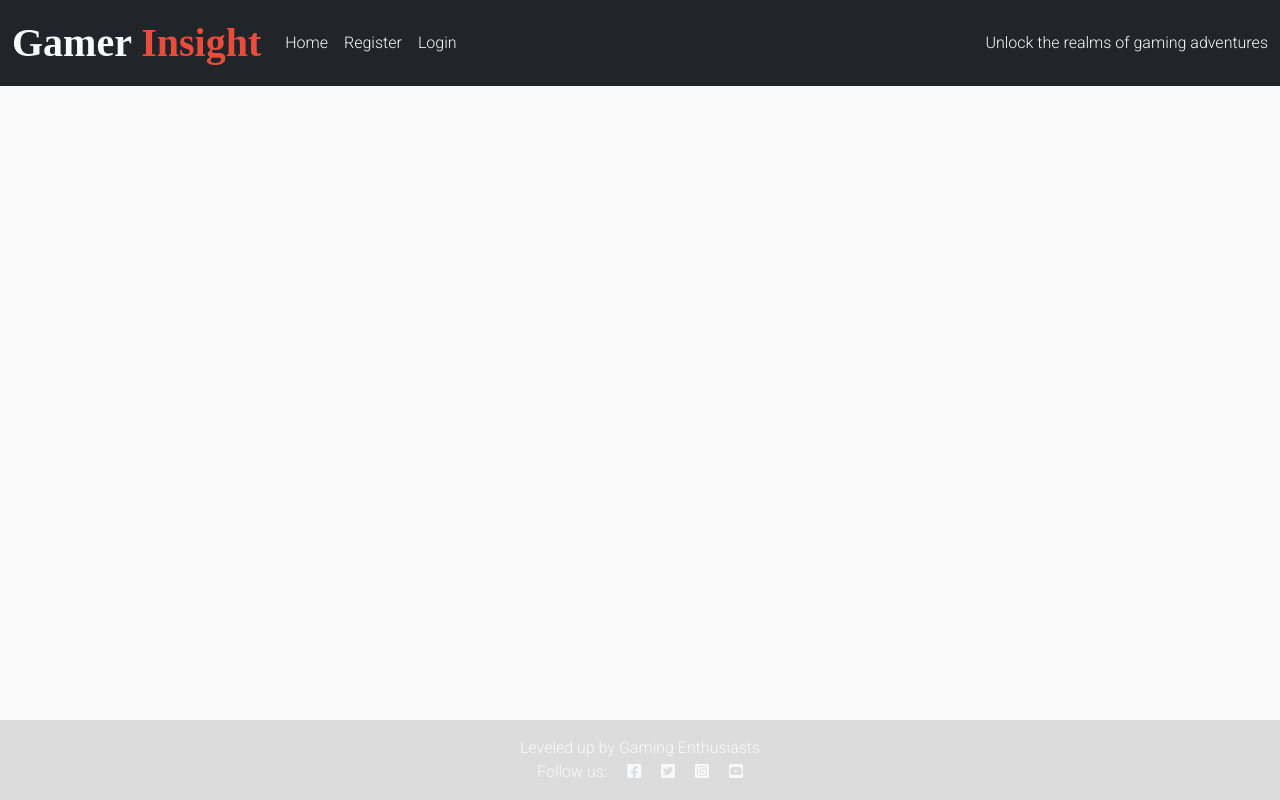
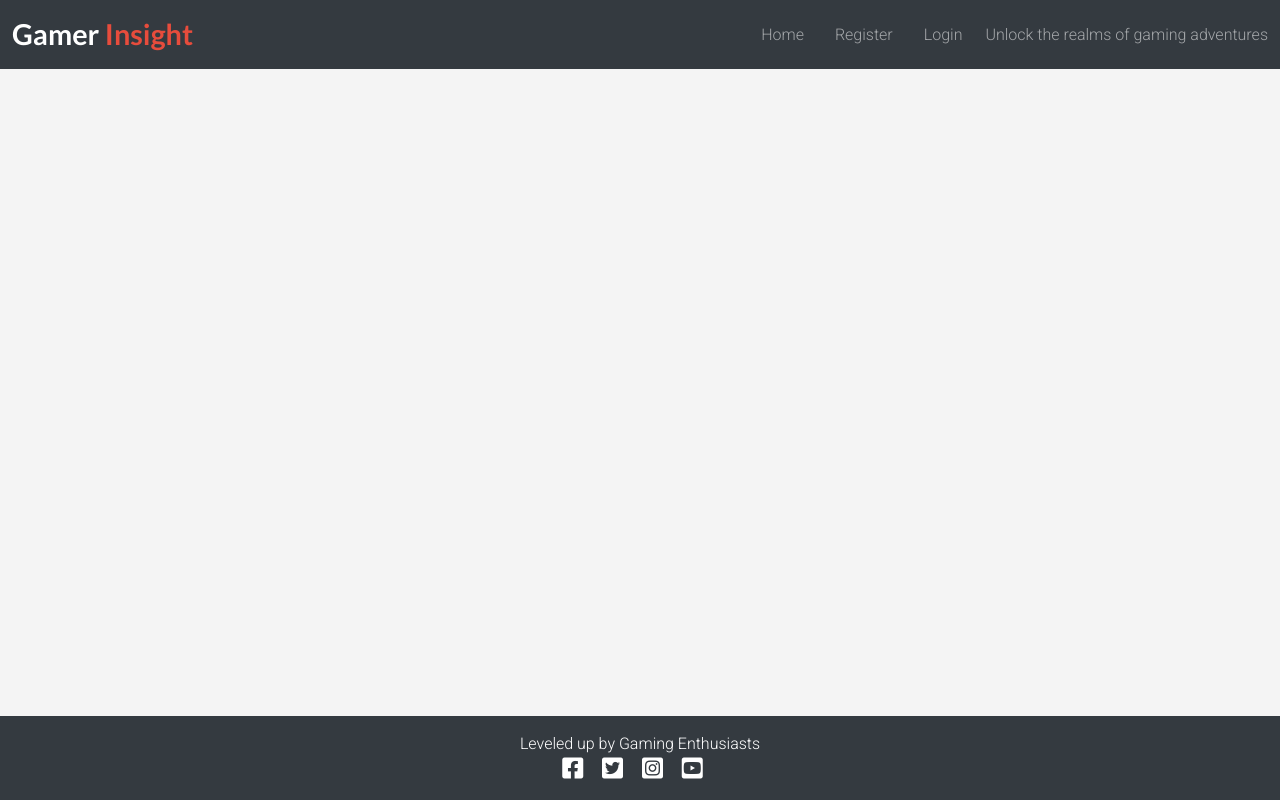
Before and after one commit to ruimarnjr/gamerinsight, a Django app: page / in a window 1280 px wide. Run offline with Django 3.2, Linux system fonts and the light colour scheme; data that the repository does not hold is empty.

Commit message:
Repaginate the layout

```diff
--- a/templates/base.html
+++ b/templates/base.html
@@ -1,57 +1,103 @@
 {% load static %}
 
 <!DOCTYPE html>
-<html class="h-100">
+<html lang="en" class="h-100">
 
 <head>
+    <meta charset="UTF-8">
+    <meta name="viewport" content="width=device-width, initial-scale=1.0">
     <title>Gamer Insight</title>
-
     <link rel="preconnect" href="https://fonts.gstatic.com">
     <link href="https://fonts.googleapis.com/css2?family=Roboto:wght@300&display=swap" rel="stylesheet">
     <link href="https://fonts.googleapis.com/css2?family=Lato:wght@300;700&display=swap" rel="stylesheet">
     <link rel="stylesheet" href="https://cdnjs.cloudflare.com/ajax/libs/font-awesome/5.15.3/css/all.min.css">
-    <meta name="viewport" content="width=device-width, initial-scale=1" />
     <link href="https://cdn.jsdelivr.net/npm/bootstrap@5.0.1/dist/css/bootstrap.min.css" rel="stylesheet"
         integrity="sha384-+0n0xVW2eSR5OomGNYDnhzAbDsOXxcvSN1TPprVMTNDbiYZCxYbOOl7+AMvyTG2x" crossorigin="anonymous">
-    <script src="https://cdn.jsdelivr.net/npm/bootstrap@5.0.1/dist/js/bootstrap.bundle.min.js"
-        integrity="sha384-gtEjrD/SeCtmISkJkNUaaKMoLD0//ElJ19smozuHV6z3Iehds+3Ulb9Bn9Plx0x4" crossorigin="anonymous">
-    </script>
     <link rel="stylesheet" href="{% static 'css/style.css' %}">
+    <style>
+        /* Add your custom styles here */
 
+        body {
+            background-color: #f4f4f4;
+            color: #333;
+            font-family: 'Roboto', sans-serif;
+        }
+
+        .navbar {
+            background-color: #343a40;
+        }
+
+        .navbar-brand {
+            font-family: 'Lato', sans-serif;
+            font-size: 1.8rem;
+            font-weight: 700;
+            color: #fff;
+        }
+
+        .navbar-toggler-icon {
+            background-color: #fff;
+        }
+
+        .navbar-nav .nav-item {
+            margin-right: 15px;
+        }
+
+        .navbar-nav .nav-link {
+            color: #fff;
+        }
+
+        .navbar-text {
+            color: #fff;
+        }
+
+        .main-bg {
+            background-color: #f4f4f4;
+        }
+
+        .footer {
+            background-color: #343a40;
+            color: #fff;
+        }
+
+        .footer i {
+            font-size: 24px;
+            margin-right: 15px;
+        }
+    </style>
 </head>
 
 <body class="d-flex flex-column h-100 main-bg">
 
     <!-- Navigation -->
 
-    <nav class="navbar navbar-expand-lg navbar-light bg-dark">
+    <nav class="navbar navbar-expand-lg navbar-dark">
         <div class="container-fluid">
             <a class="navbar-brand" href="{% url 'home' %}">
-                <span class="brand text-light">Gamer<span class="red-o"> Insight</span></span>
+                Gamer<span class="red-o"> Insight</span>
             </a>
             <button class="navbar-toggler" type="button" data-bs-toggle="collapse" data-bs-target="#navbarText"
                 aria-controls="navbarText" aria-expanded="false" aria-label="Toggle navigation">
                 <span class="navbar-toggler-icon"></span>
             </button>
             <div class="collapse navbar-collapse" id="navbarText">
-                <ul class="navbar-nav me-auto mb-2 mb-lg-0">
+                <ul class="navbar-nav ms-auto mb-2 mb-lg-0">
                     <li class="nav-item">
-                        <a class="nav-link active text-light" aria-current="page" href="{% url 'home' %}">Home</a>
+                        <a class="nav-link" aria-current="page" href="{% url 'home' %}">Home</a>
                     </li>
                     {% if user.is_authenticated %}
                     <li class="nav-item">
-                        <a class="nav-link text-light" href="{% url 'account_logout' %}">Logout</a>
+                        <a class="nav-link" href="{% url 'account_logout' %}">Logout</a>
                     </li>
                     {% else %}
                     <li class="nav-item">
-                        <a class="nav-link text-light" href="{% url 'account_signup' %}">Register</a>
+                        <a class="nav-link" href="{% url 'account_signup' %}">Register</a>
                     </li>
                     <li class="nav-item">
-                        <a class="nav-link text-light" href="{% url 'account_login' %}">Login</a>
+                        <a class="nav-link" href="{% url 'account_login' %}">Login</a>
                     </li>
                     {% endif %}
                 </ul>
-                <span class="navbar-text text-light">
+                <span class="navbar-text">
                     Unlock the realms of gaming adventures
                 </span>
             </div>
@@ -65,17 +111,18 @@
     </main>
 
     <!-- Footer -->
-    <footer class="footer mt-auto py-3 dark-bg text-light">
+    <footer class="footer mt-auto py-3">
         <p class="m-0 text-center">Leveled up by Gaming Enthusiasts</p>
-        <p class="m-0 text-center">Follow us:
-            <i class="fab fa-facebook-square ms-3"></i>
-            <i class="fab fa-twitter-square ms-3"></i>
-            <i class="fab fa-instagram-square ms-3"></i>
-            <i class="fab fa-youtube-square ms-3"></i>
+        <p class="m-0 text-center">
+            <i class="fab fa-facebook-square"></i>
+            <i class="fab fa-twitter-square"></i>
+            <i class="fab fa-instagram-square"></i>
+            <i class="fab fa-youtube-square"></i>
         </p>
     </footer>
+
+    <!-- Bootstrap JS and other scripts go here -->
+
 </body>
 
-
-
 </html>
```
Also changed, not shown: templates/game_detail.html (+15 -15 lines), templates/index.html (+10 -19 lines).
